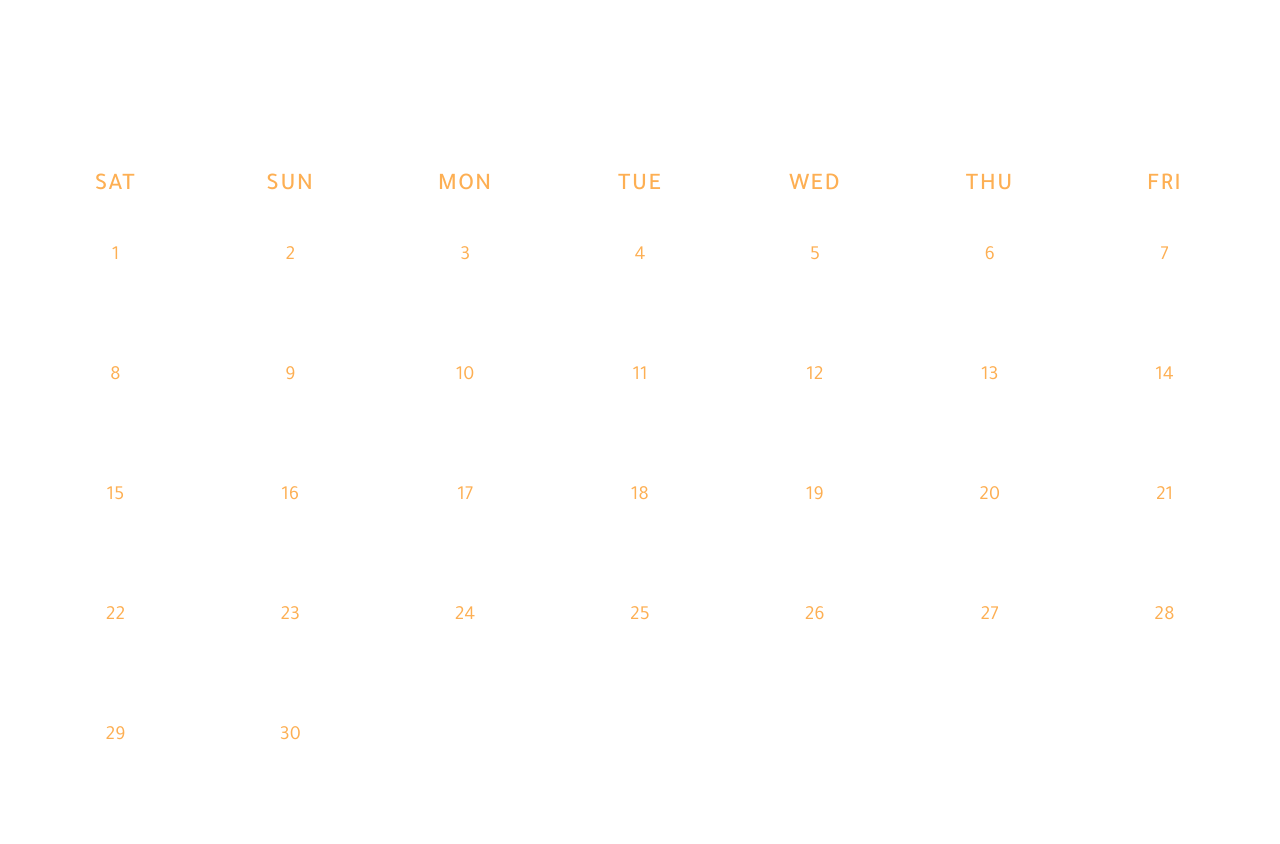
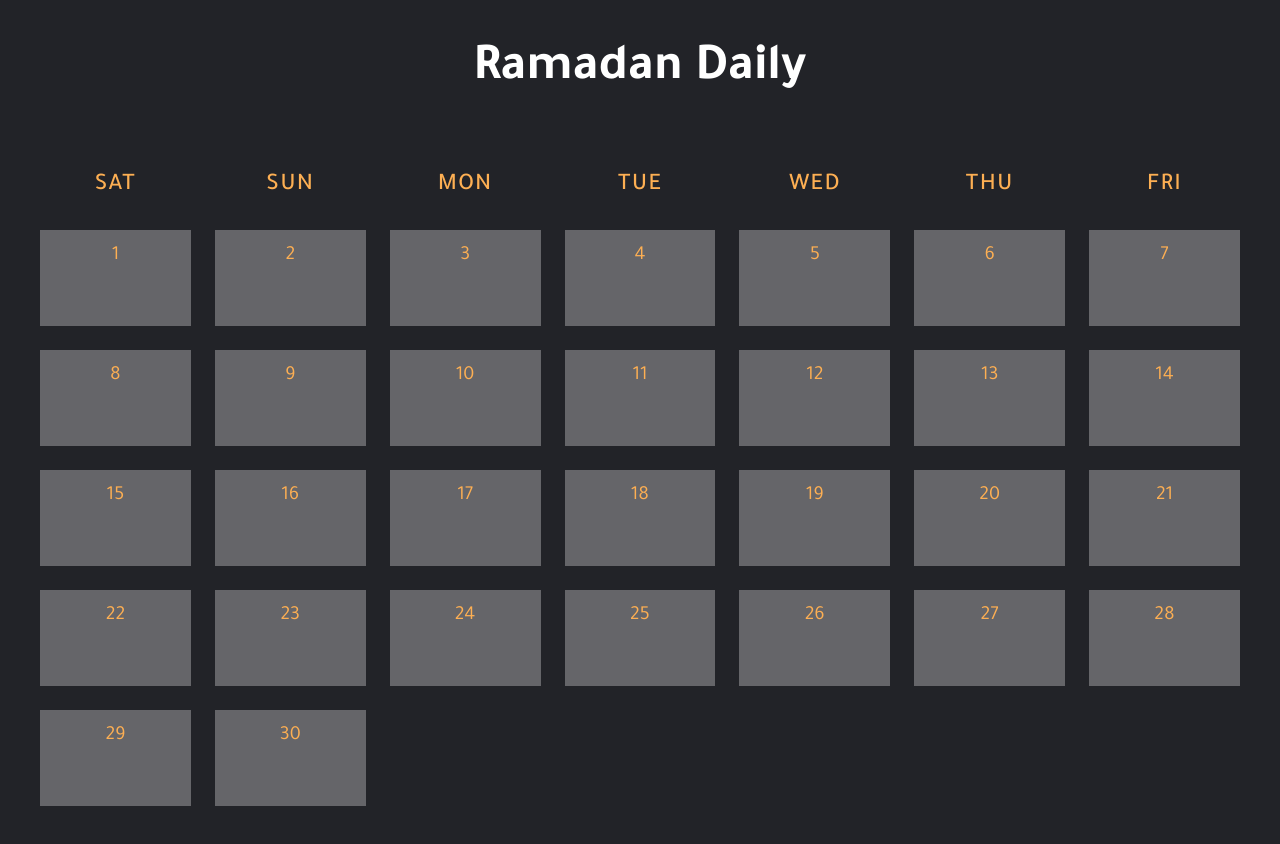
Before and after one commit to NahlaGalal/ramadan-diary, a Next.js app: page /Calendar in a window 1280 px wide. Shown: the top 844 px of the page. Built offline with nearby package versions, Linux system fonts and the light colour scheme.

Commit message:
Modify colors

```diff
--- a/pages/Calendar/index.tsx
+++ b/pages/Calendar/index.tsx
@@ -14,7 +14,11 @@ import { getMonthDays, weekDays } from "./utils";
 
 const Calendar: NextPage = () => {
   return (
-    <Container my={10} maxW="container.xl">
+    <Box bgColor="var(--chakra-colors-brand-main)">
+      <Container
+        py={10}
+        maxW="container.xl"
+      >
         <Heading
           as={"h1"}
           fontSize="52px"
@@ -67,6 +71,7 @@ const Calendar: NextPage = () => {
           </Table>
         </Box>
       </Container>
+    </Box>
   );
 };
 
--- a/pages/index.tsx
+++ b/pages/index.tsx
@@ -30,6 +30,7 @@ const Home: NextPage = () => {
           zIndex={"docked"}
           borderRadius={"md"}
           fontWeight="500"
+          color={"var(--chakra-colors-brand-white)"}
           _hover={{ bg: "transparent" }}
           _active={{ bg: "tranparent" }}
         >
```
Lines whose indentation alone changed are shown as unchanged.
